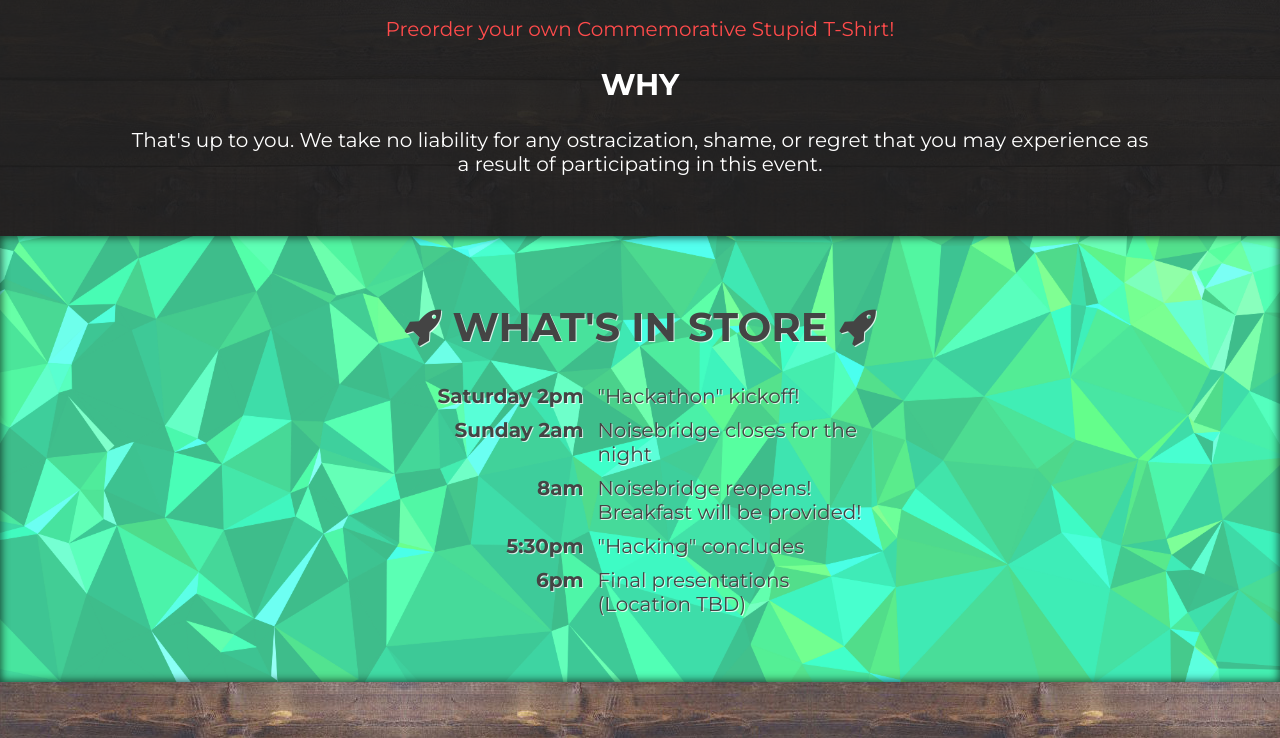
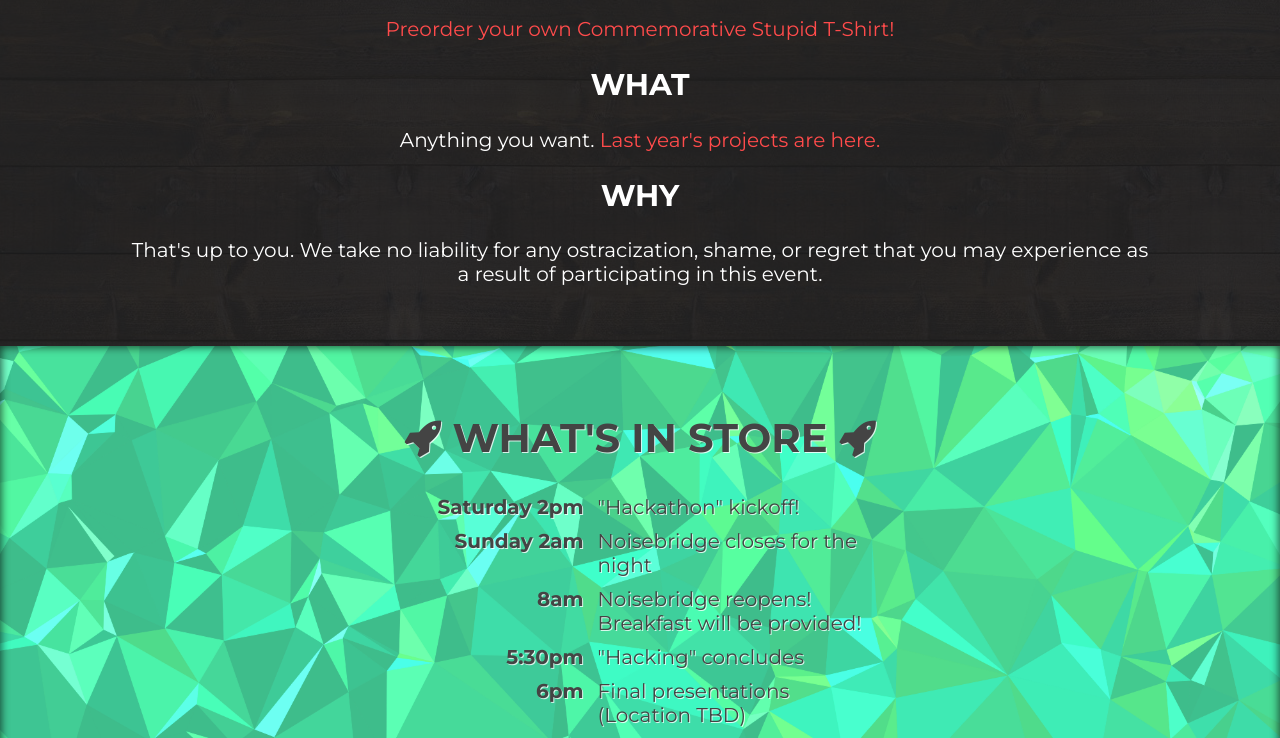
Before and after one commit to stupidhackathon/stupidhackathon.github.io, a website: page index.html in a window 1280 px wide. Shown: the part 1202-1940 px from the top of the page. Drawn offline with Linux system fonts and the light colour scheme; a web font is replaced by a local one.

Commit message:
Added link to last years projects.

```diff
--- a/index.html
+++ b/index.html
@@ -47,6 +47,9 @@
       <p><a href="https://teespring.com/sf-stupid-shit-hackathon-2016">
         Preorder your own Commemorative Stupid T-Shirt!</a></p>
 
+      <h2>WHAT</h2>
+      <div>Anything you want. <a href="2015.html">Last year's projects are here.</a></div>
+
       <h2>WHY</h2>
       <div>That's up to you. We take no liability for any ostracization, shame, or regret that you may experience as a result of participating in this event.</div>
 
@@ -82,6 +85,7 @@
       <div>Small-batch Bespoke Data</div>
       <div>Farm to BigTable</div>
       <div>Convoluted Neural Networks</div>
+      <div>Nanotainers</div>
     </div>
 
     <div class="section">
```
